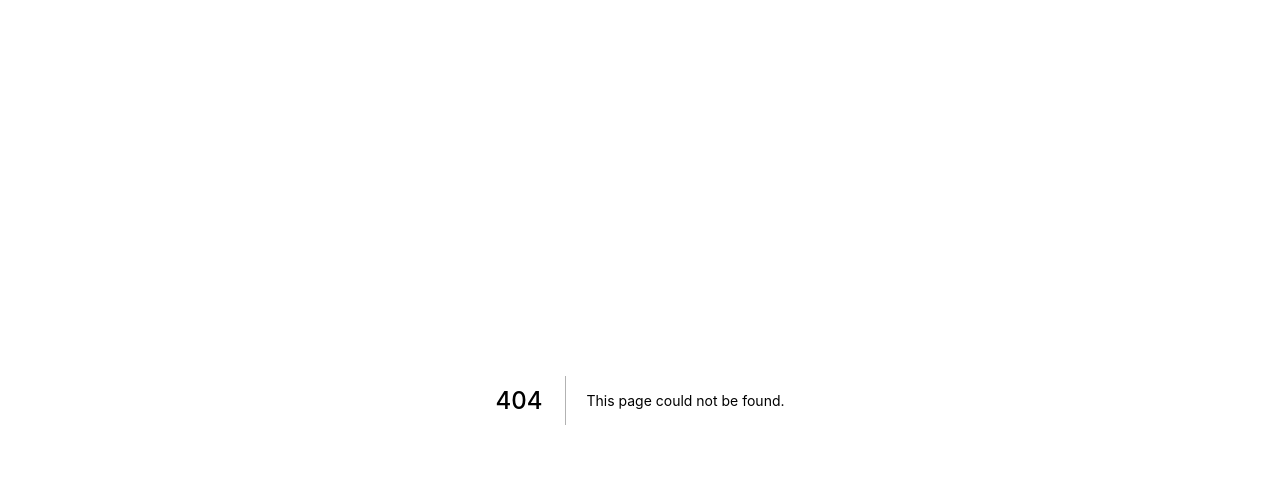
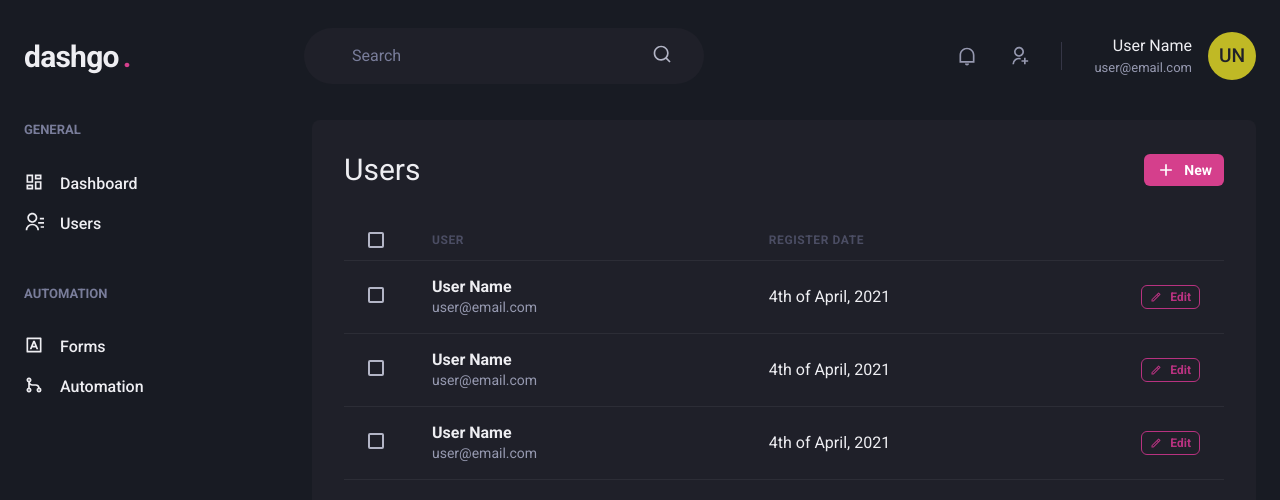
Before and after one commit to GianRossini/dashgo, a Next.js app: page /users in a window 1280 px wide. Before the commit this address had no page. Shown: the top 500 px of the page. Built offline with nearby package versions, Linux system fonts and the light colour scheme.

Commit message:
creates users list page

```diff
--- a/src/components/Header.tsx
+++ b/src/components/Header.tsx
@@ -43,7 +43,7 @@ export function Header() {
           variant="unstyled"
           px="4"
           mr="4"
-          placeholder="Buscar na plataforma"
+          placeholder="Search"
           _placeholder={{ color: 'gray.400' }}
         />
 
@@ -68,11 +68,11 @@ export function Header() {
           <Box mr="4" textAlign="right">
             <Text>User Name</Text>
             <Text color="gray.300" fontSize="small">
-              email.example@gmail.com
+              user@email.com
             </Text>
           </Box>
 
-          <Avatar size="md" name="User Name" src="https://github.com/diego3g.png" />
+          <Avatar size="md" name="User Name" />
         </Flex>
       </Flex>
     </Flex>
--- a/src/components/Sidebar.tsx
+++ b/src/components/Sidebar.tsx
@@ -9,7 +9,7 @@ export function Sidebar() {
     <Box as="aside" w="64" mr="8">
       <Stack spacing="12" align="flex-start">
         <Box>
-          <Text fontWeight="bold" color="gray.400" fontSize="small">GERAL</Text>
+          <Text fontWeight="bold" color="gray.400" fontSize="small">GENERAL</Text>
           <Stack spacing="4" mt="8" align="stretch">
             <Link href="/">
               <a>
@@ -23,7 +23,7 @@ export function Sidebar() {
               <a>
                 <ChakraLink display="flex" align="center">
                   <Icon as={RiContactsLine} fontSize="20" />
-                  <Text ml="4" fontWeight="medium">Usuários</Text>
+                  <Text ml="4" fontWeight="medium">Users</Text>
                 </ChakraLink>
               </a>
             </Link>
@@ -31,13 +31,13 @@ export function Sidebar() {
         </Box>
 
         <Box>
-          <Text fontWeight="bold" color="gray.400" fontSize="small">AUTOMAÇÃO</Text>
+          <Text fontWeight="bold" color="gray.400" fontSize="small">AUTOMATION</Text>
           <Stack spacing="4" mt="8" align="stretch">
             <Link href="/">
               <a>
                 <ChakraLink display="flex" align="center">
                   <Icon as={RiInputMethodLine} fontSize="20" />
-                  <Text ml="4" fontWeight="medium">Formulários</Text>
+                  <Text ml="4" fontWeight="medium">Forms</Text>
                 </ChakraLink>
               </a>
             </Link>
@@ -45,7 +45,7 @@ export function Sidebar() {
               <a>
                 <ChakraLink display="flex" align="center">
                   <Icon as={RiGitMergeLine} fontSize="20" />
-                  <Text ml="4" fontWeight="medium">Automação</Text>
+                  <Text ml="4" fontWeight="medium">Automation</Text>
                 </ChakraLink>
               </a>
             </Link>
--- a/src/pages/dashboard.tsx
+++ b/src/pages/dashboard.tsx
@@ -83,12 +83,12 @@ export default function Dashboard() {
 
         <SimpleGrid flex="1" gap="1" minChildWidth="320px" align="flex-start">
           <Box p="8" bg="gray.800" borderRadius={8} pb={4}>
-            <Text fontSize="lg" mb="4">Inscritos da semana</Text>
+            <Text fontSize="lg" mb="4">Subscribers of the week</Text>
             <Chart options={options} series={series} type="area" height="160" />
           </Box>
 
           <Box p="8" bg="gray.800" borderRadius={8} pb={4}>
-            <Text fontSize="lg" mb="4">Taxa de abertura</Text>
+            <Text fontSize="lg" mb="4">Open rate</Text>
             <Chart options={options} series={series} type="area" height="160" />
           </Box>
         </SimpleGrid>
--- /dev/null
+++ b/src/pages/users/index.tsx
@@ -0,0 +1,121 @@
+/* eslint-disable @next/next/link-passhref */
+import Link from 'next/link';
+
+import { Header } from '../../components/Header';
+import { Sidebar } from '../../components/Sidebar';
+
+import {
+  Box,
+  Button,
+  Flex,
+  Text,
+  Heading,
+  Icon,
+  Table,
+  Thead,
+  Tbody,
+  Tr,
+  Th,
+  Td,
+  Checkbox
+} from '@chakra-ui/react';
+
+import { RiAddLine, RiPencilLine } from 'react-icons/ri';
+
+export default function UserList() {
+  return(
+    <Box>
+      <Header />
+
+      <Flex
+        w="100%"
+        maxW={1480}
+        mx="auto"
+        my="6"
+        px="6"
+      >
+        <Sidebar />
+
+        <Box flex="1" borderRadius={8} bg="gray.800" p="8">
+          <Flex mb="8" justify="space-between" align="center">
+            <Heading size="lg" fontWeight="normal">Users</Heading>
+
+            <Link href="/">
+              <Button as="a" size="sm" fontSize="sm" colorScheme="pink" leftIcon={<Icon as={RiAddLine} fontSize="20"/>}>
+                New
+              </Button>
+            </Link>
+          </Flex>
+
+          <Table colorScheme="whiteAlpha">
+            <Thead>
+              <Tr>
+                <Th w="8" px="6" color="gray.300">
+                  <Checkbox colorScheme="pink"/>
+                </Th>
+                <Th>User</Th>
+                <Th>Register date</Th>
+                <Th w="8"></Th>
+              </Tr>
+            </Thead>
+            <Tbody>
+              <Tr>
+                <Td px="6">
+                  <Checkbox colorScheme="pink"/>
+                </Td>
+                <Td>
+                  <Box>
+                    <Text fontWeight="bold">User Name</Text>
+                    <Text fontSize="sm" color="gray.300">user@email.com</Text>
+                  </Box>
+                </Td>
+                <Td>4th of April, 2021</Td>
+                <Td>
+                  <Button as="a" size="xs" fontSize="xs" colorScheme="pink" leftIcon={<Icon as={RiPencilLine} />} variant="outline">
+                    Edit
+                  </Button>
+                </Td>
+              </Tr>
+
+              <Tr>
+                <Td px="6">
+                  <Checkbox colorScheme="pink"/>
+                </Td>
+                <Td>
+                  <Box>
+                    <Text fontWeight="bold">User Name</Text>
+                    <Text fontSize="sm" color="gray.300">user@email.com</Text>
+                  </Box>
+                </Td>
+                <Td>4th of April, 2021</Td>
+                <Td>
+                  <Button as="a" size="xs" fontSize="xs" colorScheme="pink" leftIcon={<Icon as={RiPencilLine} />} variant="outline">
+                    Edit
+                  </Button>
+                </Td>
+              </Tr>
+
+              <Tr>
+                <Td px="6">
+                  <Checkbox colorScheme="pink"/>
+                </Td>
+                <Td>
+                  <Box>
+                    <Text fontWeight="bold">User Name</Text>
+                    <Text fontSize="sm" color="gray.300">user@email.com</Text>
+                  </Box>
+                </Td>
+                <Td>4th of April, 2021</Td>
+                <Td>
+                  <Button as="a" size="xs" fontSize="xs" colorScheme="pink" leftIcon={<Icon as={RiPencilLine} />} variant="outline">
+                    Edit
+                  </Button>
+                </Td>
+              </Tr>
+            </Tbody>
+          </Table>
+        </Box>
+      </Flex>
+    </Box>
+  );
+}
```
